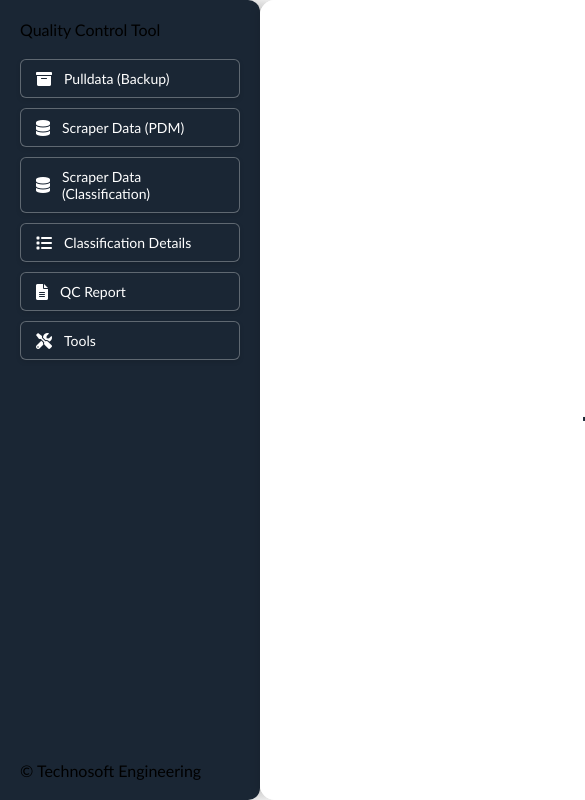
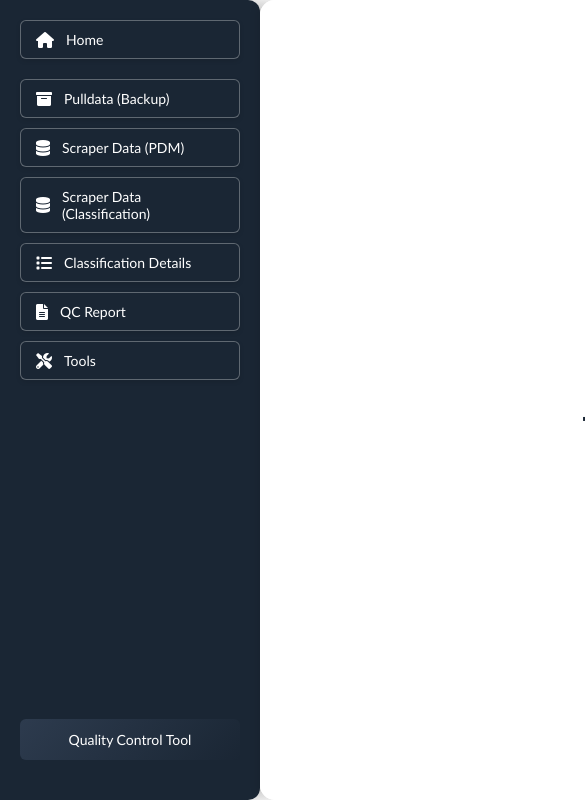
Before and after one commit to rathodrakesh-16/Quality-Control-Web-Tool, a plain HTML site: page index.html in a window 1280 px wide. Shown: the full height of the page, 0-585 px from the left. Drawn offline with Linux system fonts and the light colour scheme; files that its build step writes are made by us from their sources; files whose address does not match are found by name.

Commit message:
Added Home Button

```diff
--- a/index.html
+++ b/index.html
@@ -6,12 +6,14 @@
     <title>Quality Control Tool</title>
     <link rel="stylesheet" href="https://cdnjs.cloudflare.com/ajax/libs/font-awesome/6.0.0-beta3/css/all.min.css">
     <link rel="stylesheet" href="CSS/styles.css">
-    <link rel="icon" type="image/jfif" href="Images/main.jfif">
+    <link rel="icon" type="image/jfif" href="Images/Logo.jpeg">
 </head>
 <body>
     <div class="sidebar">
         <div>
-            <div class="header">Quality Control Tool</div>
+            <div class="header">
+                <button onclick="showSheet('defaultContent')"><i class="fas fa-home"></i> Home</button>
+            </div>
             <button onclick="showSheet('pulldataBackup')"><i class="fas fa-archive"></i> Pulldata (Backup)</button>
             <button onclick="showSheet('scraperDataPDM')"><i class="fas fa-database"></i> Scraper Data (PDM)</button>
             <button onclick="showSheet('scraperData')"><i class="fas fa-database"></i> Scraper Data (Classification)</button>
@@ -19,7 +21,9 @@
             <button onclick="showSheet('qcReport')"><i class="fas fa-file-alt"></i> QC Report</button>
             <button onclick="showSheet('tools')"><i class="fas fa-tools"></i> Tools</button>
         </div>
-        <div class="footer">© Technosoft Engineering</div>
+        <div class="footer">
+            <div class="header">Quality Control Tool</div>
+        </div>
     </div>
 
     <div class="main-content">
```
